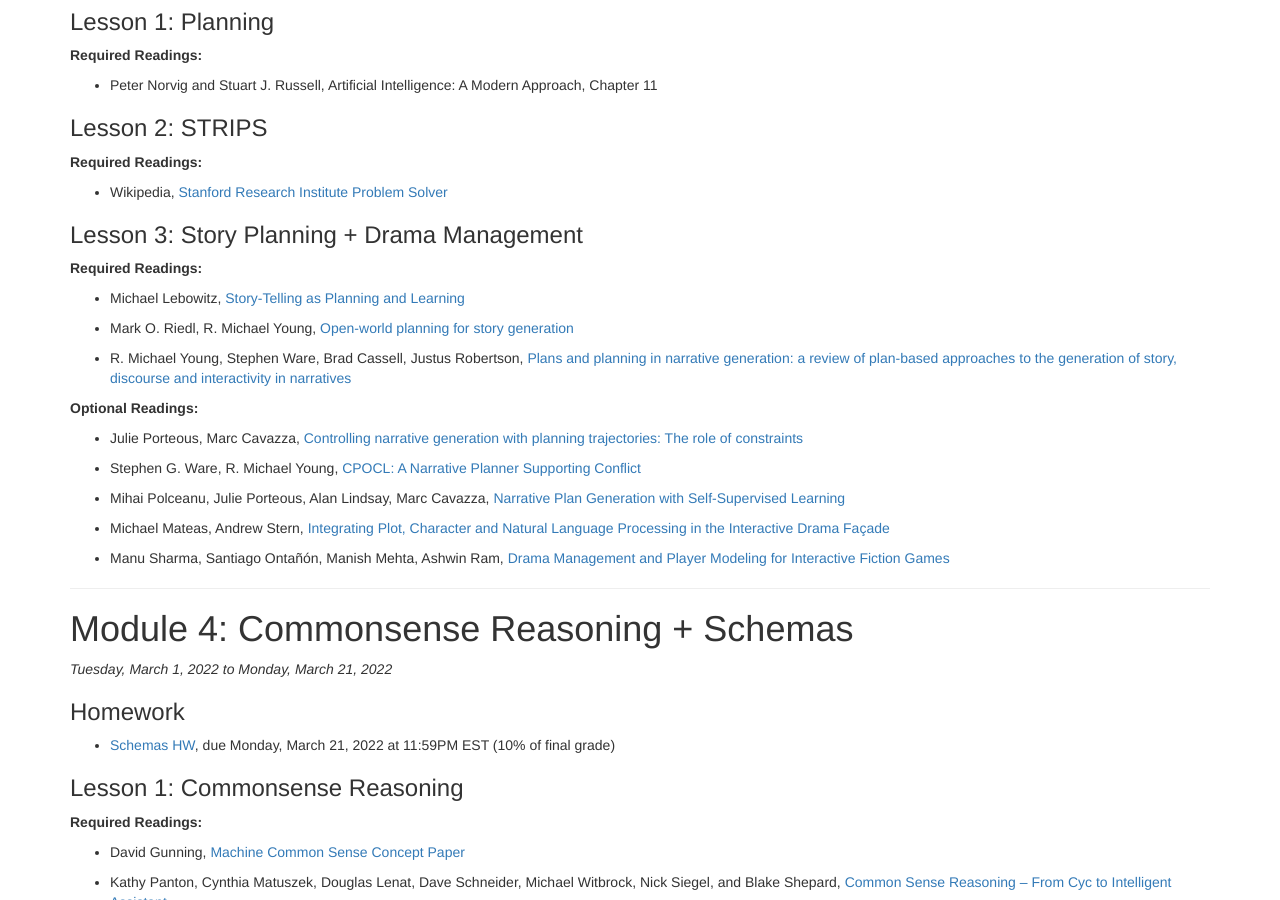
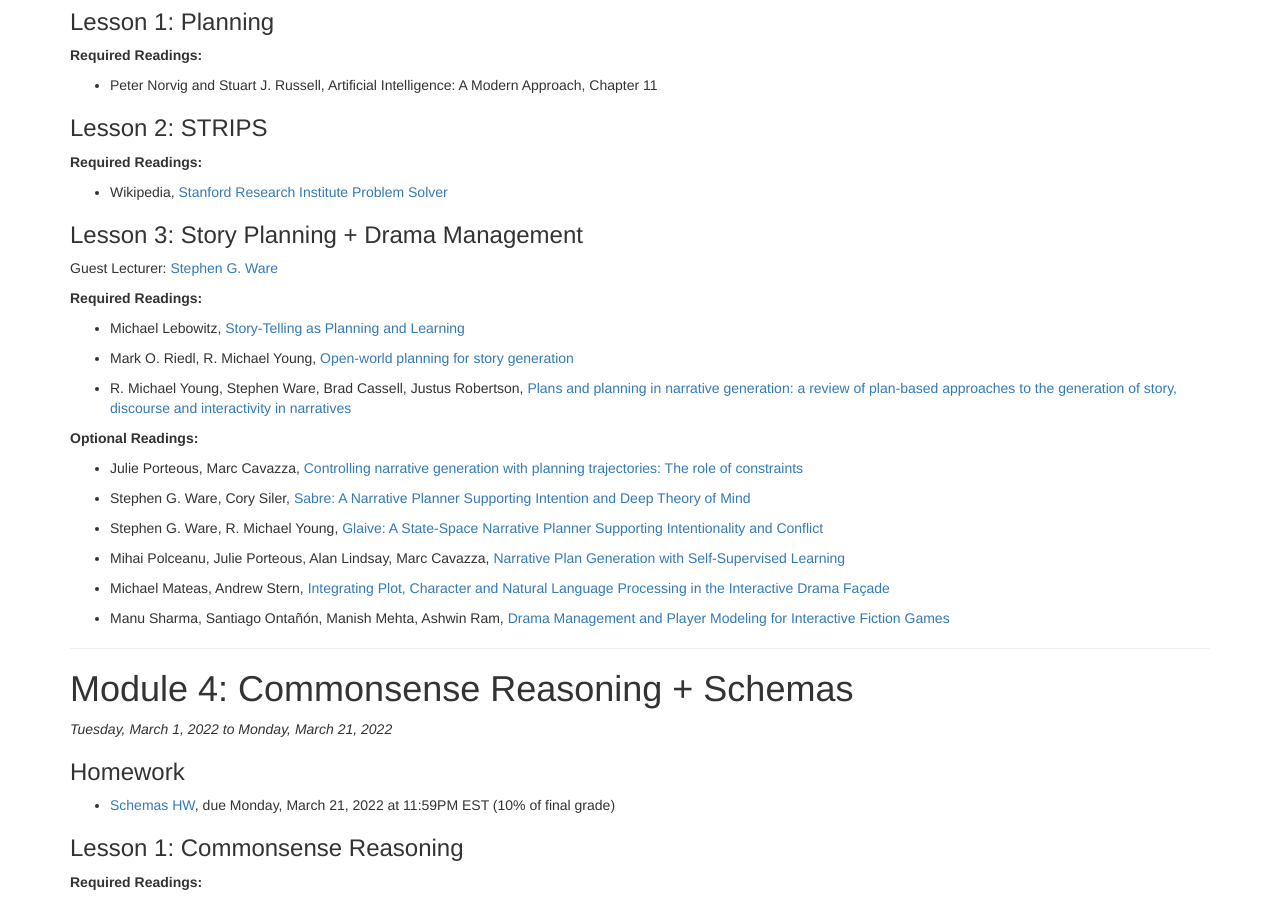
Before and after one commit to interactive-fiction-class/interactive-fiction-class.github.io, a Jekyll site: the page built from modules.md, in a window 1280 px wide and 900 px high, scrolled down 3200 px. Built offline with Jekyll 4.4.1, drawn with Linux system fonts in a browser that asks for light colours; nearby versions of some CDN libraries; a script that is not in the unit is left out.

Commit message:
Adding Stephen to schedule + updated his papers

```diff
--- a/_data/modules.yaml
+++ b/_data/modules.yaml
@@ -269,6 +269,8 @@
           url: https://en.wikipedia.org/wiki/Stanford_Research_Institute_Problem_Solver
     -
       title: Story Planning + Drama Management
+      guest_speaker: Stephen G. Ware
+      guest_url: http://cs.uky.edu/~sgware/
       readings:
         -
           title: Story-Telling as Planning and Learning
@@ -288,9 +290,13 @@
           authors: Julie Porteous, Marc Cavazza
           url: https://www.researchgate.net/publication/220920127_Controlling_Narrative_Generation_with_Planning_Trajectories_The_Role_of_Constraints
         -
-          title: "CPOCL: A Narrative Planner Supporting Conflict"
+          title: "Sabre: A Narrative Planner Supporting Intention and Deep Theory of Mind"
+          authors: Stephen G. Ware, Cory Siler
+          url: http://cs.uky.edu/~sgware/reading/papers/ware2021sabre.pdf
+        -
+          title: "Glaive: A State-Space Narrative Planner Supporting Intentionality and Conflict"
           authors: Stephen G. Ware, R. Michael Young
-          url: https://www.aaai.org/ocs/index.php/AIIDE/AIIDE11/paper/download/4058/4419
+          url: http://cs.uky.edu/~sgware/reading/papers/ware2014glaive.pdf
         -
           title: Narrative Plan Generation with Self-Supervised Learning
           authors: Mihai Polceanu, Julie Porteous, Alan Lindsay, Marc Cavazza
```
